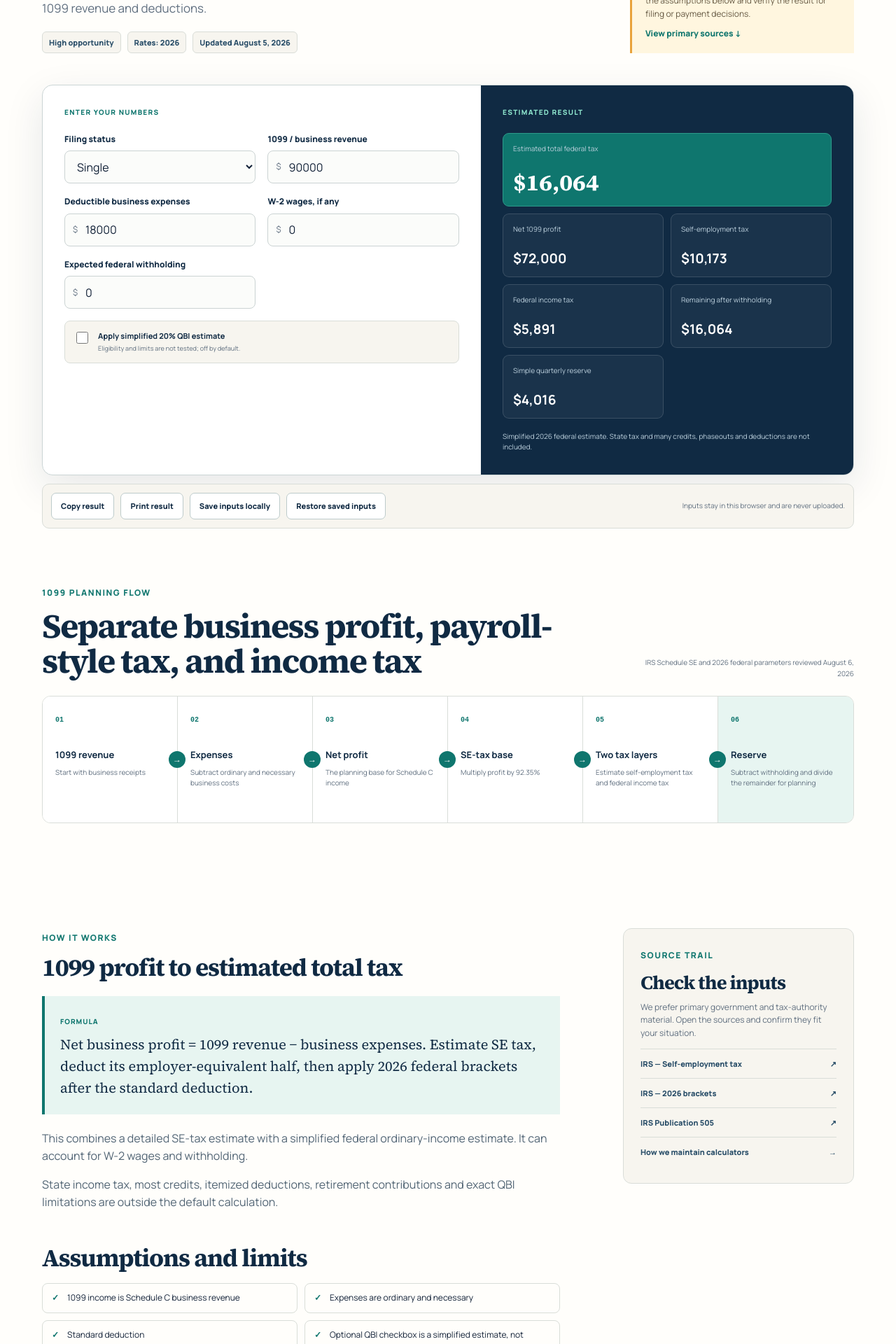
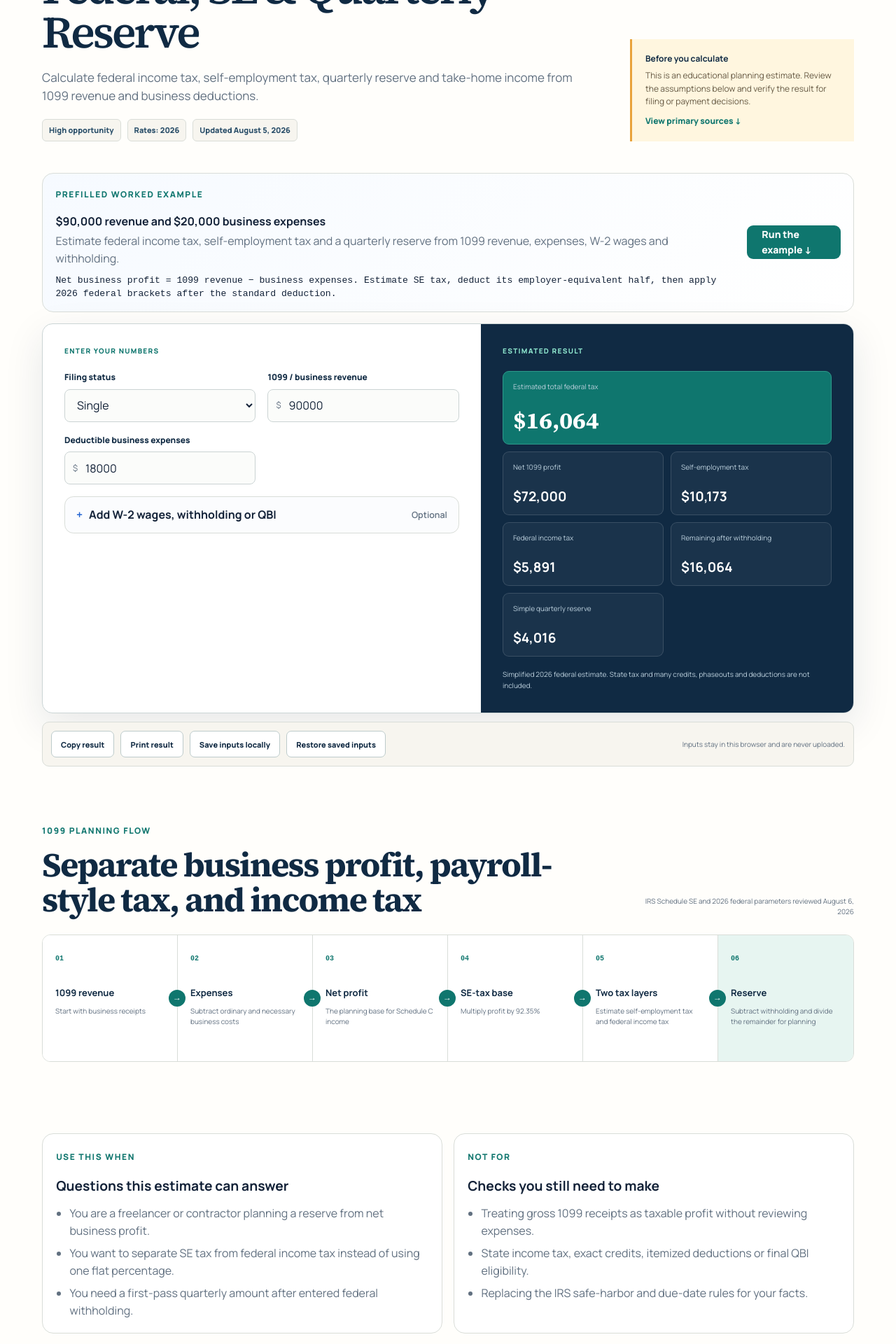
Before and after one commit to Saigetsu233/taxmathkit-calculators, a Next.js app: page /tools/1099-tax-calculator in a window 1280 px wide. Shown: the part 320-2240 px from the top of the page at 70% size. Built offline with nearby package versions, Linux system fonts and the light colour scheme.

Commit message:
Improve priority tool search and completion flow

```diff
--- a/app/components/ToolCalculator.tsx
+++ b/app/components/ToolCalculator.tsx
@@ -1,6 +1,6 @@
 "use client";
 
-import { useMemo, useState, type ReactNode } from "react";
+import { useEffect, useMemo, useState, type ReactNode } from "react";
 import { trackAnalyticsEvent } from "./Analytics";
 import {
   californiaIncomeTax2025,
@@ -108,6 +108,10 @@ function CalculatorFrame({ children, results, note }: { children: ReactNode; res
   );
 }
 
+function OptionalFields({ title, children }: { title: string; children: ReactNode }) {
+  return <details className="advanced-fields"><summary>{title}<span>Optional</span></summary><div className="advanced-field-grid">{children}</div></details>;
+}
+
 type SavedField = { id: string; value: string; checked?: boolean };
 
 function applySavedValue(element: HTMLInputElement | HTMLSelectElement, field: SavedField) {
@@ -185,6 +189,13 @@ function CalculatorUtilities({ slug }: { slug: string }) {
   );
 }
 
+type NextStep = { href: string; title: string; description: string };
+
+function CalculatorNextSteps({ steps }: { steps: NextStep[] }) {
+  if (!steps.length) return null;
+  return <section className="calculator-next-steps" aria-label="Related next steps"><span className="calculator-kicker">After this calculation</span><div>{steps.map((step) => <a href={step.href} key={step.href}><strong>{step.title}</strong><span>{step.description}</span><b>Continue →</b></a>)}</div></section>;
+}
+
 function IncomeTaxCalculator() {
   const [year, setYear] = useState<TaxYear>(2026);
   const [status, setStatus] = useState<FilingStatus>("single");
@@ -208,9 +219,11 @@ function IncomeTaxCalculator() {
       <YearSelect value={year} onChange={setYear} />
       <FilingSelect value={status} onChange={setStatus} />
       <NumberInput id="gross-income" label="Gross income" value={gross} onChange={setGross} />
+      <OptionalFields title="Add adjustments, deductions or credits">
         <NumberInput id="adjustments" label="Above-the-line adjustments" value={adjustments} onChange={setAdjustments} help="Retirement, HSA and other eligible adjustments entered by you." />
         <NumberInput id="itemized" label="Itemized deductions" value={itemized} onChange={setItemized} help={`Leave at $0 to use the ${year} standard deduction.`} />
         <NumberInput id="credits" label="Simple tax credits" value={credits} onChange={setCredits} />
+      </OptionalFields>
     </CalculatorFrame>
   );
 }
@@ -392,9 +405,11 @@ function SelfEmploymentCalculator({ combined = false }: { combined?: boolean })
       <FilingSelect value={status} onChange={setStatus} />
       <NumberInput id="business-revenue" label="1099 / business revenue" value={revenue} onChange={setRevenue} />
       <NumberInput id="business-expenses" label="Deductible business expenses" value={expenses} onChange={setExpenses} />
+      <OptionalFields title="Add W-2 wages, withholding or QBI">
         <NumberInput id="w2-income" label="W-2 wages, if any" value={w2} onChange={setW2} />
         <NumberInput id="federal-withholding" label="Expected federal withholding" value={withholding} onChange={setWithholding} />
         <Toggle checked={qbi} onChange={setQbi} label="Apply simplified 20% QBI estimate" help="Eligibility and limits are not tested; off by default." />
+      </OptionalFields>
     </CalculatorFrame>
   );
 }
@@ -483,7 +498,16 @@ function VatCalculator() {
   );
 }
 
-export function ToolCalculator({ slug, embedded = false }: { slug: string; embedded?: boolean }) {
+export function ToolCalculator({ slug, embedded = false, nextSteps = [] }: { slug: string; embedded?: boolean; nextSteps?: NextStep[] }) {
+  const [hasInteracted, setHasInteracted] = useState(false);
+  useEffect(() => {
+    const root = document.querySelector<HTMLElement>(`[data-calculator-root="${slug}"]`);
+    if (!root) return;
+    const markInteracted = () => setHasInteracted(true);
+    root.addEventListener("input", markInteracted);
+    root.addEventListener("change", markInteracted);
+    return () => { root.removeEventListener("input", markInteracted); root.removeEventListener("change", markInteracted); };
+  }, [slug]);
   let calculator: ReactNode = null;
   switch (slug) {
     case "income-tax-calculator": calculator = <IncomeTaxCalculator />; break;
@@ -500,5 +524,5 @@ export function ToolCalculator({ slug, embedded = false }: { slug: string; embed
     case "vat-calculator": calculator = <VatCalculator />; break;
   }
   if (!calculator) return null;
-  return <div data-calculator-root={slug}>{calculator}{embedded ? null : <CalculatorUtilities slug={slug} />}</div>;
+  return <div data-calculator-root={slug}>{calculator}{embedded ? null : <CalculatorUtilities slug={slug} />}{!embedded && hasInteracted ? <CalculatorNextSteps steps={nextSteps} /> : null}</div>;
 }
--- a/app/embed/[slug]/page.tsx
+++ b/app/embed/[slug]/page.tsx
@@ -19,5 +19,5 @@ export default async function EmbeddedTaxCalculator({ params }: { params: Promis
   if (!embeddableSlugs.includes(slug)) notFound();
   const tool = getTool(slug);
   if (!tool) notFound();
-  return <div className="embed-page"><header className="embed-header"><div><span className="brand-mark" aria-hidden="true">T</span><strong>{tool.title}</strong></div><Link href={`/tools/${slug}`} target="_blank">Open full method ↗</Link></header><div className="embed-calculator"><ToolCalculator slug={slug} embedded /></div><footer className="embed-footer"><Link href="/" target="_blank">Powered by TaxMathKit · transparent tax formulas</Link></footer></div>;
+  return <div className="embed-page"><header className="embed-header"><div><span className="brand-mark" aria-hidden="true">T</span><strong>{tool.title}</strong></div><Link href={`/tools/${slug}`} target="_blank">Open full method ↗</Link></header><div className="embed-calculator"><ToolCalculator slug={slug} embedded /></div><footer className="embed-footer"><Link href={`/tools/${slug}`} target="_blank">Open the full {tool.title} guide ↗</Link><Link href="/" target="_blank">Powered by TaxMathKit · transparent tax formulas</Link></footer></div>;
 }
--- a/app/globals.css
+++ b/app/globals.css
@@ -358,4 +358,30 @@ body:has(.embed-page) > main { min-height: 100vh; }
   .print-reference { color: black; background: white; border: 1px solid #999; }
 }
 
+/* Priority tool conversion surfaces */
+.calculator-start { display:flex; align-items:center; justify-content:space-between; gap:1.25rem; padding:1rem 1.15rem; margin-bottom:1rem; border:1px solid var(--line, #d7dfeb); border-radius:1rem; background:linear-gradient(135deg,#f6faff,#fff); }
+.calculator-start strong { display:block; margin:.15rem 0 .25rem; }
+.calculator-start p { margin:0; color:var(--muted, #5e6b7d); }
+.calculator-formula { display:block; margin-top:.55rem; color:var(--ink, #27364a); font-size:.82rem; line-height:1.45; }
+.advanced-fields { grid-column:1 / -1; border:1px solid var(--line, #d7dfeb); border-radius:.8rem; background:#fbfcfe; }
+.advanced-fields summary { cursor:pointer; display:flex; align-items:center; justify-content:space-between; padding:.8rem 1rem; font-weight:700; list-style:none; }
+.advanced-fields summary::-webkit-details-marker { display:none; }
+.advanced-fields summary::before { content:"+"; margin-right:.55rem; color:var(--accent, #2364d2); }
+.advanced-fields[open] summary::before { content:"−"; }
+.advanced-fields summary span { margin-left:auto; color:var(--muted, #667085); font-size:.78rem; font-weight:600; }
+.advanced-field-grid { display:grid; grid-template-columns:repeat(2,minmax(0,1fr)); gap:1rem; padding:0 1rem 1rem; }
+.tool-intent-grid { display:grid; grid-template-columns:repeat(2,minmax(0,1fr)); gap:1rem; margin-top:1.5rem; margin-bottom:1.5rem; }
+.tool-intent-grid article { padding:1.2rem; border:1px solid var(--line, #d7dfeb); border-radius:1rem; background:#fff; }
+.tool-intent-grid h2 { margin:.25rem 0 .7rem; font-size:1.2rem; }
+.tool-intent-grid ul { margin:0; padding-left:1.2rem; color:var(--muted, #5e6b7d); }
+.tool-intent-grid li + li { margin-top:.45rem; }
+.calculator-next-steps { margin-top:1rem; padding:1rem; border-radius:1rem; background:#f5f8fc; }
+.calculator-next-steps > div { display:grid; grid-template-columns:repeat(2,minmax(0,1fr)); gap:.8rem; margin-top:.65rem; }
+.calculator-next-steps a { display:flex; flex-direction:column; gap:.3rem; padding:.9rem; border:1px solid var(--line, #d7dfeb); border-radius:.75rem; background:#fff; color:inherit; text-decoration:none; }
+.calculator-next-steps a span { color:var(--muted, #5e6b7d); font-size:.9rem; }
+.calculator-next-steps a b { color:var(--accent, #2364d2); font-size:.85rem; }
+.guide-hero-action { display:inline-flex; margin-top:1rem; }
+.embed-footer { display:flex; flex-wrap:wrap; justify-content:space-between; gap:.75rem; }
+@media (max-width: 700px) { .calculator-start, .tool-intent-grid { grid-template-columns:1fr; display:grid; } .calculator-start .button { width:100%; justify-content:center; } .advanced-field-grid, .calculator-next-steps > div { grid-template-columns:1fr; } }
+
 @media (prefers-reduced-motion: reduce) { html { scroll-behavior: auto; } * { transition: none !important; } }
--- a/app/guides/[slug]/page.tsx
+++ b/app/guides/[slug]/page.tsx
@@ -60,6 +60,7 @@ export default async function GuidePage({ params }: { params: Promise<{ slug: st
           <h1>{guide.title}</h1>
           <p>{guide.description}</p>
           <div className="guide-takeaway"><strong>Bottom line</strong><p>{guide.takeaway}</p></div>
+          {relatedTools[0] ? <Link className="button primary guide-hero-action" href={`/tools/${guide.relatedTools[0]}`}>Open the calculator with a prefilled example ↓</Link> : null}
         </header>
         <div className="article-grid guide-layout">
           <div className="article-main guide-body">
--- /dev/null
+++ b/app/lib/priority-content.ts
@@ -0,0 +1,60 @@
+export type PriorityToolContent = {
+  searchLead: string;
+  useWhen: string[];
+  notFor: string[];
+};
+
+export const priorityToolContent: Record<string, PriorityToolContent> = {
+  "income-tax-calculator": {
+    searchLead: "Estimate federal income tax from gross income, filing status and deductions, then see taxable income, effective rate and marginal bracket.",
+    useWhen: [
+      "You are comparing a 2025 or 2026 federal income scenario.",
+      "You want a bracket-by-bracket planning estimate before withholding or quarterly decisions.",
+      "You need a transparent standard-deduction versus itemized-deduction comparison.",
+    ],
+    notFor: [
+      "A filed return, exact withholding form or a final payment amount.",
+      "State/local tax, complex credits, phaseouts or special income categories.",
+      "A tax year not shown in the calculator's year selector.",
+    ],
+  },
+  "1099-tax-calculator": {
+    searchLead: "Estimate federal income tax, self-employment tax and a quarterly reserve from 1099 revenue, expenses, W-2 wages and withholding.",
+    useWhen: [
+      "You are a freelancer or contractor planning a reserve from net business profit.",
+      "You want to separate SE tax from federal income tax instead of using one flat percentage.",
+      "You need a first-pass quarterly amount after entered federal withholding.",
+    ],
+    notFor: [
+      "Treating gross 1099 receipts as taxable profit without reviewing expenses.",
+      "State income tax, exact credits, itemized deductions or final QBI eligibility.",
+      "Replacing the IRS safe-harbor and due-date rules for your facts.",
+    ],
+  },
+  "self-employment-tax-calculator": {
+    searchLead: "Apply the regular 92.35% net-earnings base to estimate Social Security, Medicare and the deductible employer-equivalent half.",
+    useWhen: [
+      "You want to isolate SE tax from federal income tax.",
+      "You have net business profit and may also have W-2 wages using the Social Security wage base.",
+      "You are checking how the 92.35% base changes the reserve calculation.",
+    ],
+    notFor: [
+      "Applying 15.3% directly to gross receipts.",
+      "Special farm, church, statutory employee or optional-method cases.",
+      "A complete income-tax, state-tax or quarterly safe-harbor calculation.",
+    ],
+  },
+  "sales-tax-calculator": {
+    searchLead: "Calculate sales tax from a pre-tax price and a verified combined state and local rate, then see the tax-inclusive total.",
+    useWhen: [
+      "You already have the applicable combined rate for the transaction location.",
+      "You need a fast price-plus-tax estimate for an invoice or checkout scenario.",
+      "You want to compare a state rate with a local district rate you enter.",
+    ],
+    notFor: [
+      "Looking up a rate from a ZIP code or deciding taxability and sourcing.",
+      "Mixed taxable, exempt or marketplace-facilitated transactions.",
+      "A filing or remittance decision without checking the official state authority.",
+    ],
+  },
+};
--- a/app/lib/tools.ts
+++ b/app/lib/tools.ts
@@ -36,9 +36,9 @@ const IRS_FICA = "https://www.irs.gov/taxtopics/tc751";
 export const tools: TaxTool[] = [
   {
     slug: "income-tax-calculator",
-    title: "2025–2026 Federal Income Tax Calculator",
+    title: "2025–2026 Federal Income Tax Calculator by Filing Status",
     eyebrow: "US federal estimate",
-    description: "Estimate federal income tax, taxable income, effective rate and marginal bracket using current 2025 or 2026 IRS schedules.",
+    description: "Calculate federal income tax by filing status, gross income and deductions, then see taxable income, effective rate and marginal bracket.",
     metaDescription: "Free 2025–2026 US income tax calculator using current federal tax brackets and standard deductions. See taxable income, tax, effective rate and marginal rate.",
     category: "Income", badge: "Top search demand", taxYear: "2025 & 2026", updated: "August 5, 2026",
     primaryKeyword: "income tax calculator",
@@ -94,10 +94,10 @@ export const tools: TaxTool[] = [
   },
   {
     slug: "sales-tax-calculator",
-    title: "Sales Tax Calculator",
+    title: "Sales Tax Calculator by State & Local Rate",
     eyebrow: "Add tax to a price",
-    description: "Calculate sales tax, pre-tax price and final total with any state or local rate you enter.",
-    metaDescription: "Free sales tax calculator. Enter a price and combined state/local sales tax rate to calculate tax and total instantly.",
+    description: "Calculate sales tax, pre-tax price and final total with a verified state or local combined rate you enter.",
+    metaDescription: "Free sales tax calculator by state and local rate. Enter a price and verified combined rate to calculate tax and total instantly.",
     category: "Sales", badge: "Simple & transparent", taxYear: "Rate supplied by you", updated: "August 5, 2026",
     primaryKeyword: "sales tax calculator", keywords: ["calculate sales tax", "sales tax formula", "price plus tax"],
     formulaTitle: "Add sales tax",
@@ -204,9 +204,9 @@ export const tools: TaxTool[] = [
   },
   {
     slug: "self-employment-tax-calculator",
-    title: "2026 Self-Employment Tax Calculator",
+    title: "2026 Self-Employment Tax Calculator — 92.35% Base",
     eyebrow: "Social Security + Medicare",
-    description: "Estimate 2026 self-employment tax from net profit, including the 92.35% base, Social Security limit and Medicare tax.",
+    description: "Calculate 2026 self-employment tax from net profit using the 92.35% base, Social Security limit and Medicare tax.",
     metaDescription: "Free 2026 self-employment tax calculator. Estimate Social Security, Medicare, additional Medicare and the deductible half of SE tax.",
     category: "Freelance", badge: "2026 wage base", taxYear: "2026", updated: "August 5, 2026",
     primaryKeyword: "self employment tax calculator", keywords: ["self employed tax calculator", "SE tax calculator", "freelance tax"],
@@ -238,9 +238,9 @@ export const tools: TaxTool[] = [
   },
   {
     slug: "1099-tax-calculator",
-    title: "2026 1099 Tax Calculator",
+    title: "2026 1099 Tax Calculator — Federal, SE & Quarterly Reserve",
     eyebrow: "Freelancer total-tax estimate",
-    description: "Estimate federal income tax, self-employment tax, quarterly reserve and take-home income from 1099 revenue and deductions.",
+    description: "Calculate federal income tax, self-employment tax, quarterly reserve and take-home income from 1099 revenue and business deductions.",
     metaDescription: "Free 2026 1099 tax calculator with business deductions, W-2 income, federal income tax, self-employment tax and quarterly reserve estimate.",
     category: "Freelance", badge: "High opportunity", taxYear: "2026", updated: "August 5, 2026",
     primaryKeyword: "1099 tax calculator", keywords: ["1099 tax calculator with deductions", "1099 tax calculator federal and state", "freelancer tax calculator"],
--- a/app/tools/[slug]/page.tsx
+++ b/app/tools/[slug]/page.tsx
@@ -6,6 +6,7 @@ import { EmbedPanel } from "../../components/EmbedPanel";
 import { FormulaFlow } from "../../components/FormulaFlow";
 import { getGuidesForTool } from "../../lib/guides";
 import { getTool, tools } from "../../lib/tools";
+import { priorityToolContent } from "../../lib/priority-content";
 
 const freightRecommendations: Record<string, { title: string; description: string; href: string; label: string }> = {
   "sales-tax-calculator": {
@@ -56,6 +57,8 @@ export default async function ToolPage({ params }: { params: Promise<{ slug: str
   if (!tool) notFound();
   const related = tool.related.map((relatedSlug) => getTool(relatedSlug)).filter(Boolean);
   const guides = getGuidesForTool(tool.slug);
+  const priority = priorityToolContent[tool.slug];
+  const nextSteps = related.slice(0, 2).map((item) => item ? { href: `/tools/${item.slug}`, title: item.title, description: item.description } : null).filter((item): item is { href: string; title: string; description: string } => Boolean(item));
   const embeddable = ["income-tax-calculator", "1099-tax-calculator", "self-employment-tax-calculator", "sales-tax-calculator"].includes(tool.slug);
   const freightRecommendation = freightRecommendations[tool.slug];
   const jsonLd = [{
@@ -75,9 +78,13 @@ export default async function ToolPage({ params }: { params: Promise<{ slug: str
         <div><span className="eyebrow">{tool.eyebrow}</span><h1>{tool.title}</h1><p>{tool.description}</p><div className="tool-meta"><span>{tool.badge}</span><span>Rates: {tool.taxYear}</span><span>Updated {tool.updated}</span></div></div>
         <aside><strong>Before you calculate</strong><p>This is an educational planning estimate. Review the assumptions below and verify the result for filing or payment decisions.</p><Link href="#sources">View primary sources ↓</Link></aside>
       </section>
-      <section className="shell calculator-section"><ToolCalculator slug={tool.slug} /></section>
+      <section id="calculator" className="shell calculator-section">
+        {priority ? <div className="calculator-start"><div><span className="eyebrow">Prefilled worked example</span><strong>{tool.workedExample?.title ?? "Change any input to see the estimate update"}</strong><p>{priority.searchLead}</p><code className="calculator-formula">{tool.formula}</code></div><a className="button primary" href="#calculator">Run the example ↓</a></div> : null}
+        <ToolCalculator slug={tool.slug} nextSteps={nextSteps} />
+      </section>
       <FormulaFlow slug={tool.slug} />
       {freightRecommendation ? <section className="shell network-inline"><div><span>Related shipping calculation · ShipMathLab</span><h2>{freightRecommendation.title}</h2><p>{freightRecommendation.description}</p></div><a href={freightRecommendation.href}>{freightRecommendation.label} <span aria-hidden="true">→</span></a></section> : null}
+      {priority ? <section className="shell tool-intent-grid" aria-label="When to use this calculator"><article><span className="eyebrow">Use this when</span><h2>Questions this estimate can answer</h2><ul>{priority.useWhen.map((item) => <li key={item}>{item}</li>)}</ul></article><article><span className="eyebrow">Not for</span><h2>Checks you still need to make</h2><ul>{priority.notFor.map((item) => <li key={item}>{item}</li>)}</ul></article></section> : null}
       <section className="shell article-grid">
         <article className="article-main">
           <span className="eyebrow">How it works</span><h2>{tool.formulaTitle}</h2>
```
Lines whose indentation alone changed are shown as unchanged.
